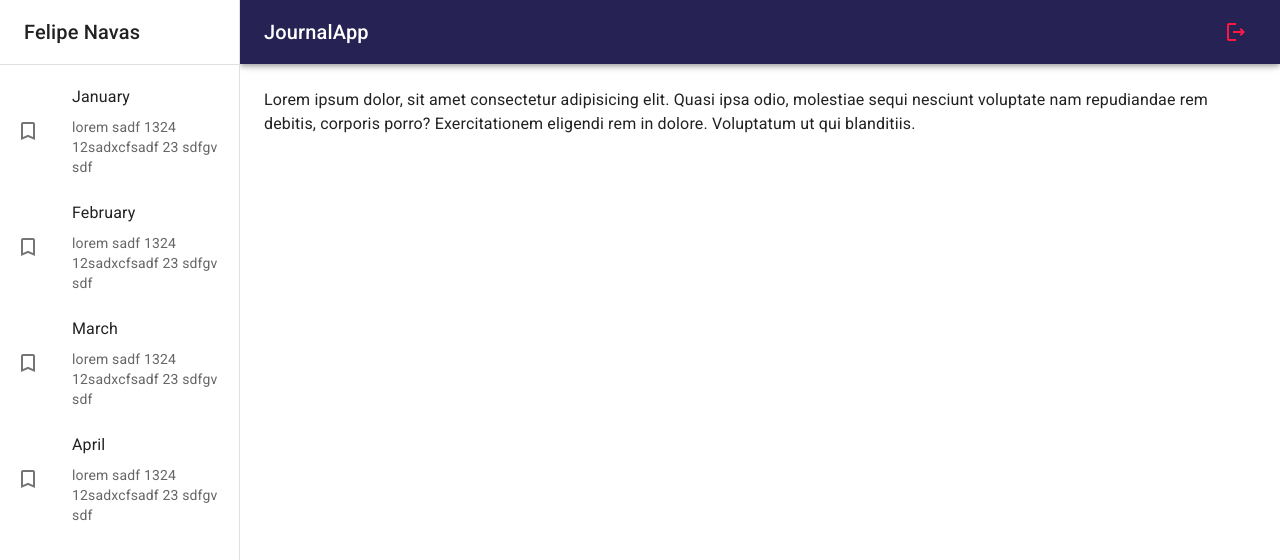
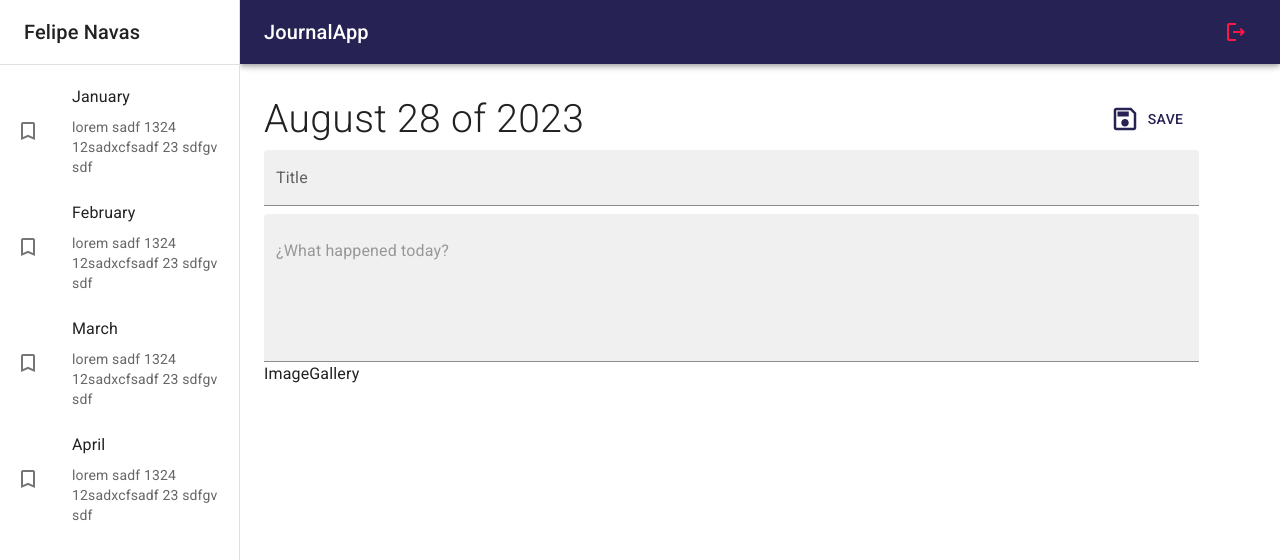
Before and after one commit to Felipe-Navas/react-journal-app-vite, a React (Vite) app: page / in a window 1280 px wide. Shown: the top 560 px of the page. Built offline with nearby package versions, Linux system fonts and the light colour scheme.

Commit message:
Adding views for JournalLayout

```diff
--- /dev/null
+++ b/src/journal/components/ImageGallery.jsx
@@ -0,0 +1,6 @@
+
+export const ImageGallery = () => {
+  return (
+    <div>ImageGallery</div>
+  )
+}
--- a/src/journal/components/index.js
+++ b/src/journal/components/index.js
@@ -1,2 +1,3 @@
 export * from './NavBar'
 export * from './SideBar'
+export * from './ImageGallery'
--- a/src/journal/pages/JournalPage.jsx
+++ b/src/journal/pages/JournalPage.jsx
@@ -1,19 +1,12 @@
-import { Typography } from '@mui/material'
 import { JournalLayout } from '../layout/JournalLayout'
+import { NoteView, NothingSelectedView } from '../views'
 
 export const JournalPage = () => {
   return (
     <JournalLayout>
-      <Typography>
-        Lorem ipsum dolor, sit amet consectetur adipisicing elit. Quasi ipsa
-        odio, molestiae sequi nesciunt voluptate nam repudiandae rem debitis,
-        corporis porro? Exercitationem eligendi rem in dolore. Voluptatum ut qui
-        blanditiis.
-      </Typography>
+      {/* <NothingSelectedView /> */}
 
-      {/* NothingSelected */}
-
-      {/* NoteView */}
+      <NoteView />
     </JournalLayout>
   )
 }
--- /dev/null
+++ b/src/journal/views/NoteView.jsx
@@ -0,0 +1,51 @@
+import { SaveOutlined } from '@mui/icons-material'
+import { Button, Grid, TextField, Typography } from '@mui/material'
+import { ImageGallery } from '../components'
+
+export const NoteView = () => {
+  return (
+    <Grid
+      container
+      direction="row"
+      justifyContent="space-between"
+      alignItems="center"
+      sx={{ mb: 1 }}
+    >
+      <Grid item>
+        <Typography fontSize={39} fontWeight="light">
+          August 28 of 2023
+        </Typography>
+      </Grid>
+
+      <Grid item>
+        <Button color="primary" sx={{ padding: 2 }}>
+          <SaveOutlined sx={{ fontSize: 30, mr: 1 }} />
+          Save
+        </Button>
+      </Grid>
+
+      <Grid container>
+        <TextField
+          type="text"
+          variant="filled"
+          fullWidth
+          placeholder="Enter a title"
+          label="Title"
+          sx={{ border: 'none', mb: 1 }}
+        ></TextField>
+
+        <TextField
+          type="text"
+          variant="filled"
+          fullWidth
+          multiline
+          placeholder="¿What happened today?"
+          minRows={5}
+        ></TextField>
+      </Grid>
+
+      {/* Image Gallery */}
+      <ImageGallery></ImageGallery>
+    </Grid>
+  )
+}
--- /dev/null
+++ b/src/journal/views/NothingSelectedView.jsx
@@ -0,0 +1,24 @@
+import { StarOutline } from '@mui/icons-material'
+import { Grid, Typography } from '@mui/material'
+
+export const NothingSelectedView = () => {
+  return (
+    <Grid
+      container
+      spacing={0}
+      direction="column"
+      alignItems="center"
+      justifyContent="center"
+      sx={{ minHeight: 'calc(100vh - 110px)', backgroundColor: 'primary.main', borderRadius: 3 }}
+    >
+      <Grid item xs={12}>
+        <StarOutline sx={{ fontSize: 100, color: 'white' }} />
+      </Grid>
+      <Grid item xs={12}>
+        <Typography color="white" variant="h5">
+          Select or create an entry
+        </Typography>
+      </Grid>
+    </Grid>
+  )
+}
--- /dev/null
+++ b/src/journal/views/index.js
@@ -0,0 +1,2 @@
+export * from './NothingSelectedView'
+export * from './NoteView'
```
